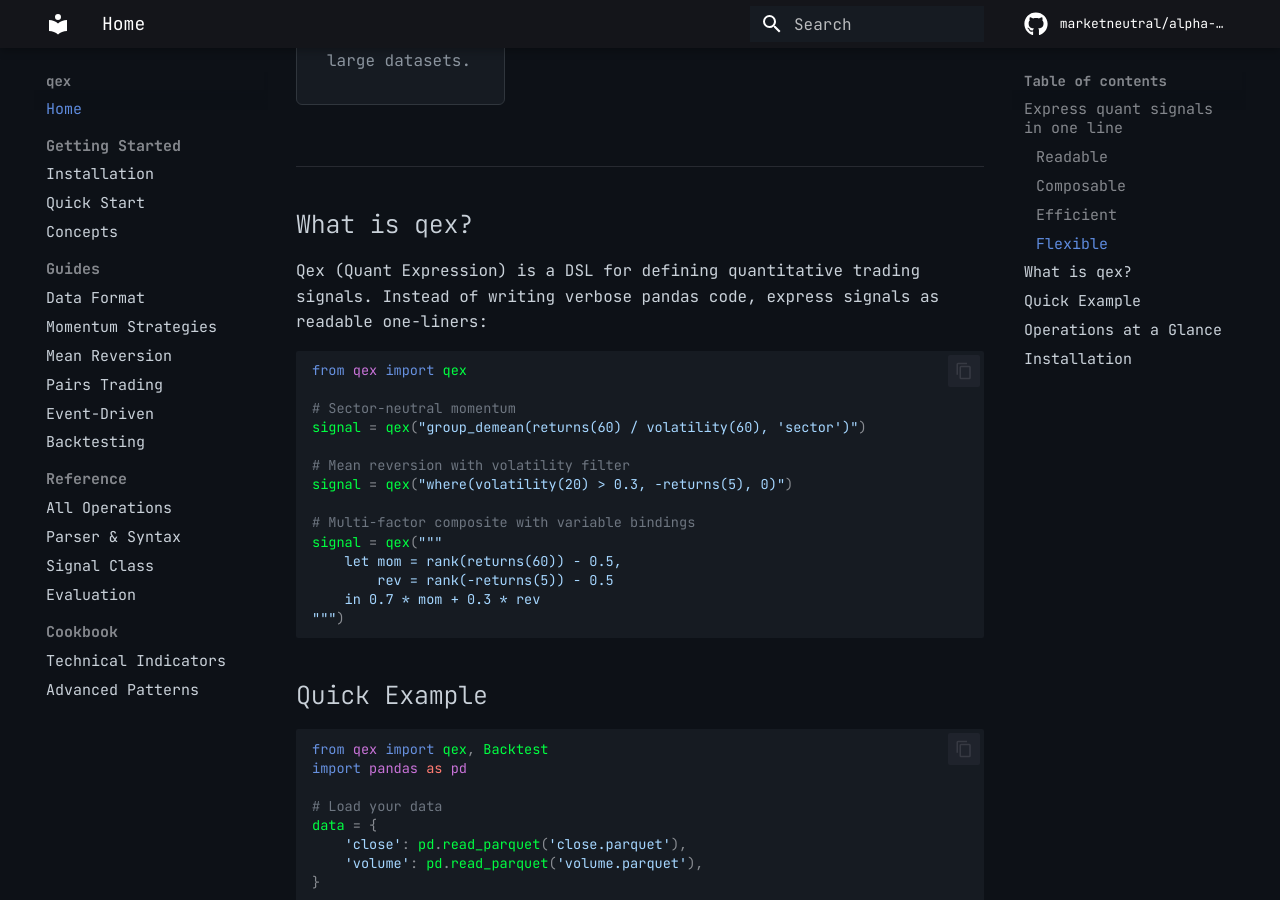
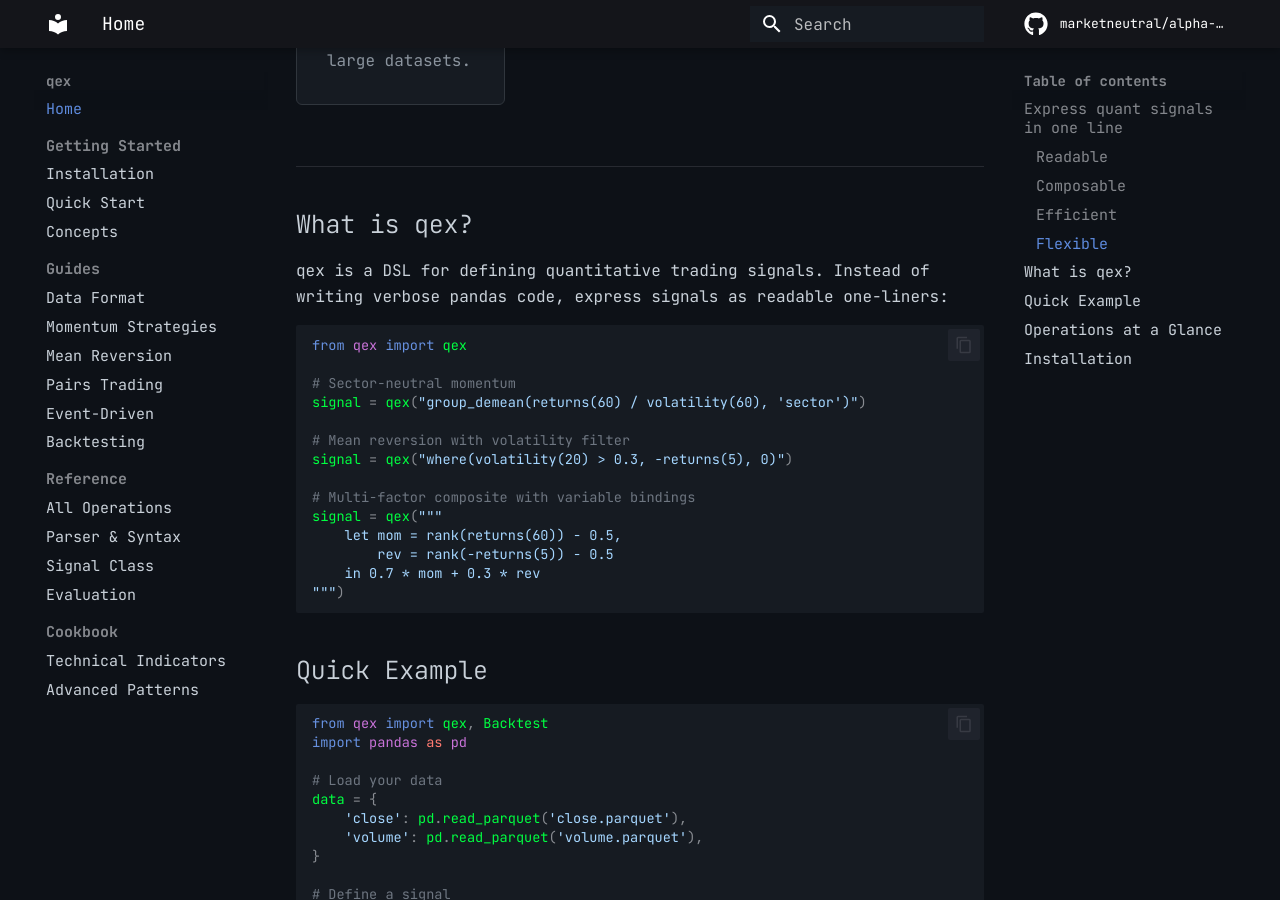
Before and after one commit to marketneutral/alpha-parser, an MkDocs documentation site: the page built from docs/index.md, in a window 1280 px wide and 900 px high, scrolled down 1100 px. Built offline with MkDocs 1.6.1 and Material for MkDocs 9.7.7, drawn with Linux system fonts in a browser that asks for light colours; comment, search, counter and statistics services are not loaded.

Commit message:
Use lowercase 'qex' in prose and descriptions
Changed "Qex" to "qex" throughout documentation and descriptions.
Class names (QexParser) remain PascalCase per Python convention.

https://claude.ai/code/session_01GqR5qhiGbgLX1SHHWoMC3i

````diff
--- a/docs/index.md
+++ b/docs/index.md
@@ -41,7 +41,7 @@ Works with any DataFrame pipeline. Lazy loading for large datasets.
 
 ## What is qex?
 
-Qex (Quant Expression) is a DSL for defining quantitative trading signals. Instead of writing verbose pandas code, express signals as readable one-liners:
+qex is a DSL for defining quantitative trading signals. Instead of writing verbose pandas code, express signals as readable one-liners:
 
 ```python
 from qex import qex
--- a/pyproject.toml
+++ b/pyproject.toml
@@ -5,7 +5,7 @@ build-backend = "setuptools.build_meta"
 [project]
 name = "qex"
 version = "0.3.0"
-description = "Qex (Quant Expression) - A DSL for defining quantitative trading signals"
+description = "qex - A DSL for defining quantitative trading signals"
 readme = "README.md"
 license = {text = "Apache-2.0"}
 requires-python = ">=3.9"
--- a/src/qex/__init__.py
+++ b/src/qex/__init__.py
@@ -1,5 +1,5 @@
 """
-Qex (Quant Expression) - A DSL for defining quantitative trading signals.
+qex - A DSL for defining quantitative trading signals.
 
 Example usage:
     from qex import qex, compute_weights, compute_context
````
Also changed, not shown: CLAUDE.md (+1 -1 lines), README.md (+6 -4 lines), docs/getting-started/quickstart.md (+1 -1 lines), 2 other files.
